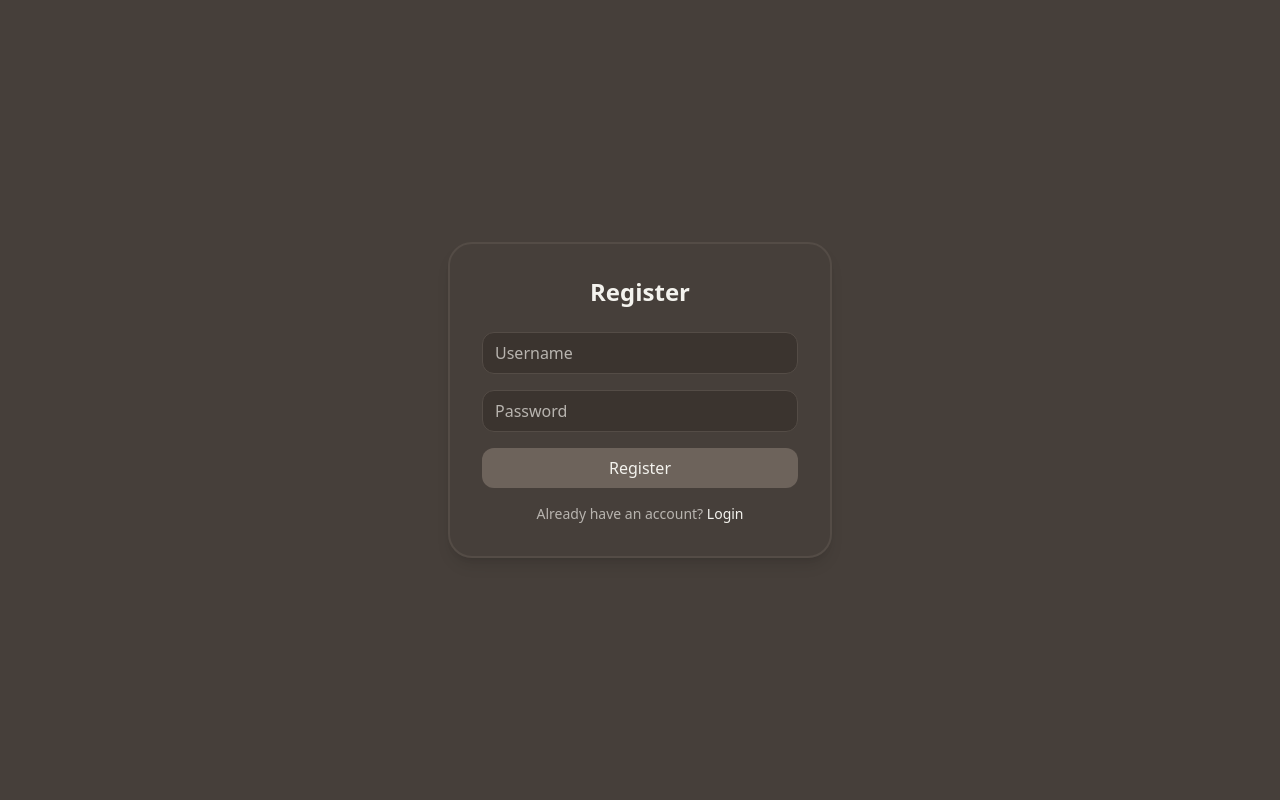
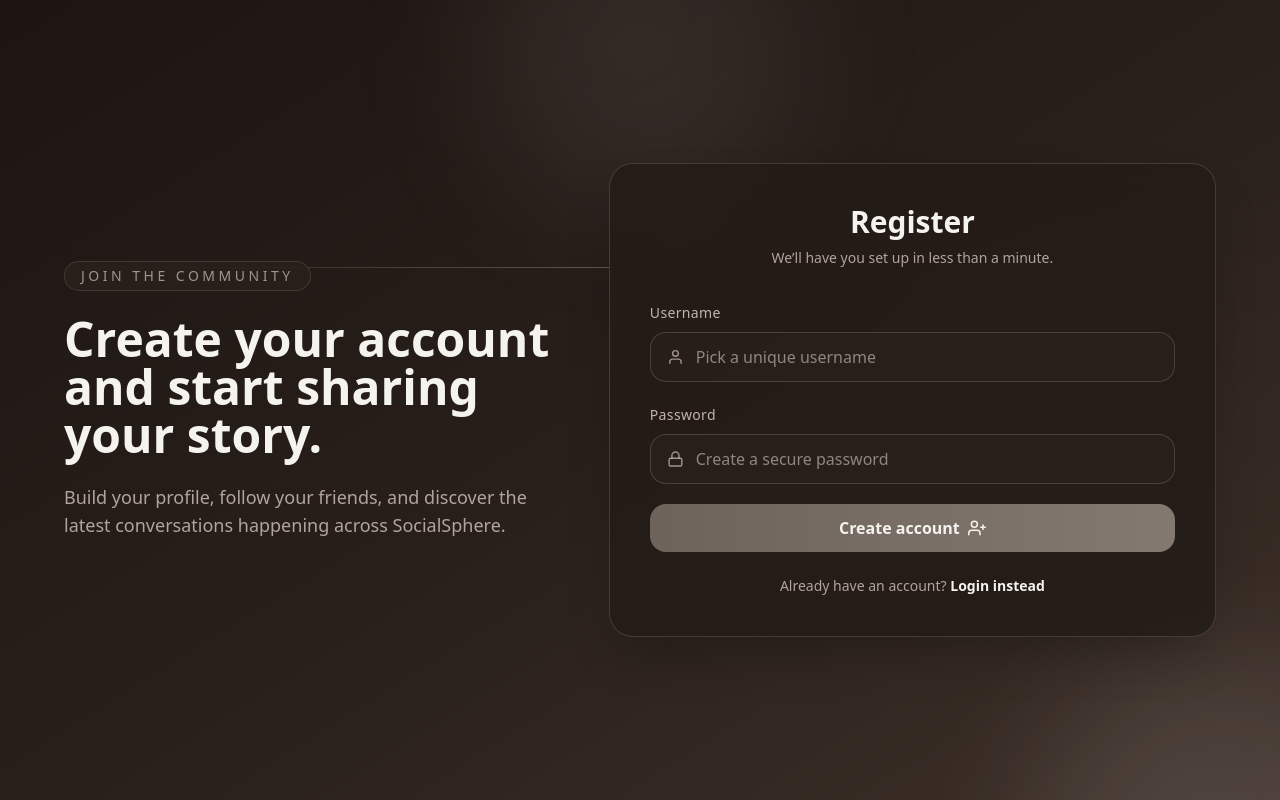
Before and after one commit to TOX9C/social-media, a React (Vite) app in the folder frontend/: page /register in a window 1280 px wide. Built offline with nearby package versions, Linux system fonts and the light colour scheme; no server answers.

Commit message:
made some changes to the login and the register pages

```diff
--- a/frontend/src/pages/Login.jsx
+++ b/frontend/src/pages/Login.jsx
@@ -1,21 +1,35 @@
 import { useState } from "react";
 import { useNavigate, Link } from "react-router-dom";
+import { FiUser, FiLock, FiArrowRight } from "react-icons/fi";
 import { API_URL } from "../config";
 
 const Login = () => {
   const [username, setUsername] = useState("");
   const [password, setPassword] = useState("");
+  const [status, setStatus] = useState({ type: "", text: "" });
+  const [loading, setLoading] = useState(false);
   const navigate = useNavigate();
 
   const handleLogin = async (e) => {
     e.preventDefault();
+    if (loading) return;
+    const trimmedUsername = username.trim();
+
+    if (!trimmedUsername || !password.trim()) {
+      setStatus({ type: "error", text: "Enter both your username and password." });
+      return;
+    }
+
+    setStatus({ type: "", text: "" });
+    setLoading(true);
+
     try {
       const response = await fetch(`${API_URL}/auth/login`, {
         method: "POST",
         headers: {
           "Content-type": "application/json",
         },
-        body: JSON.stringify({ username, password }),
+        body: JSON.stringify({ username: trimmedUsername, password }),
       });
 
       const data = await response.json();
@@ -23,47 +37,122 @@ const Login = () => {
       if (response.ok) {
         localStorage.setItem("token", data.token);
         navigate("/");
+        return;
       }
-    } catch (error) {
-      // Login error
+
+      setStatus({
+        type: "error",
+        text: data?.message || "Those credentials don’t match any account.",
+      });
+    } catch {
+      setStatus({
+        type: "error",
+        text: "We couldn’t reach the server. Please try again.",
+      });
+    } finally {
+      setLoading(false);
     }
   };
 
   return (
-    <div className="flex items-center justify-center min-h-screen px-4">
-      <div className="border-2 border-[#544c46] rounded-3xl p-8 w-full max-w-sm shadow-lg text-[#f4f3ee]">
-        <h1 className="text-2xl font-semibold text-center mb-6">Login</h1>
-        <form onSubmit={handleLogin} className="flex flex-col gap-4">
+    <div className="relative min-h-screen overflow-hidden bg-gradient-to-br from-[#1c1814] via-[#2a231e] to-[#3d332c] text-[#f4f3ee]">
+      <div className="absolute inset-0">
+        <div className="absolute -top-24 -left-24 h-72 w-72 rounded-full bg-[#f4f3ee]/10 blur-3xl" />
+        <div className="absolute -bottom-32 -right-20 h-80 w-80 rounded-full bg-[#d3c7be]/10 blur-3xl" />
+        <div className="absolute inset-y-0 left-1/2 hidden w-px translate-x-[-50%] bg-gradient-to-b from-transparent via-[#6d635b]/40 to-transparent lg:block" />
+      </div>
+
+      <div className="relative z-10 flex min-h-screen flex-col justify-center px-6 py-16">
+        <div className="mx-auto grid w-full max-w-6xl items-center gap-12 lg:grid-cols-[1.1fr_0.9fr]">
+          <div className="space-y-6 text-center lg:text-left">
+            <span className="inline-flex items-center gap-2 rounded-full border border-[#6d635b]/40 bg-[#2f2722]/80 px-4 py-1 text-sm uppercase tracking-[0.25em] text-[#d3c7be]/70">
+              Welcome back
+            </span>
+            <h1 className="text-4xl font-semibold leading-tight md:text-5xl">
+              Sign back in and jump into the latest conversations.
+            </h1>
+            <p className="text-base text-[#d3c7be]/80 md:text-lg">
+              Keep up with your communities, react to new posts, and pick up
+              your chats right where you left off.
+            </p>
+          </div>
+
+          <div className="rounded-3xl border border-[#5a514a]/60 bg-[#251f1b]/80 p-8 shadow-2xl backdrop-blur-xl sm:p-10">
+            <div className="mb-8 text-center">
+              <h2 className="text-3xl font-semibold">Login</h2>
+              <p className="mt-2 text-sm text-[#d3c7be]/80">
+                Enter your details to access your SocialSphere account.
+              </p>
+            </div>
+
+            {status.text && (
+              <div
+                className={`mb-6 rounded-2xl border px-4 py-3 text-sm font-medium transition ${
+                  status.type === "error"
+                    ? "border-red-400/60 bg-red-400/10 text-red-200"
+                    : "border-emerald-400/50 bg-emerald-400/10 text-emerald-100"
+                }`}
+              >
+                {status.text}
+              </div>
+            )}
+
+            <form onSubmit={handleLogin} className="space-y-5">
+              <label className="block text-left">
+                <span className="text-sm font-medium tracking-wide text-[#d3c7be]/90">
+                  Username
+                </span>
+                <div className="mt-2 flex items-center gap-3 rounded-2xl border border-[#5a514a]/70 bg-[#2f2722]/80 px-4 py-3 transition focus-within:border-[#d3c7be]/70 focus-within:ring-2 focus-within:ring-[#847970]/50">
+                  <FiUser className="text-lg text-[#d3c7be]/70" />
                   <input
                     type="text"
-            placeholder="Username"
                     value={username}
                     onChange={(e) => setUsername(e.target.value)}
-            className="w-full bg-[#3b342f] border border-[#544c46] rounded-xl px-3 py-2 focus:outline-none focus:ring-2 focus:ring-[#847970] placeholder-[#b8b4af]"
+                    placeholder="Enter your username"
+                    className="w-full bg-transparent text-base placeholder:text-[#b8b4af]/70 focus:outline-none"
+                    autoComplete="username"
                   />
+                </div>
+              </label>
+
+              <label className="block text-left">
+                <span className="text-sm font-medium tracking-wide text-[#d3c7be]/90">
+                  Password
+                </span>
+                <div className="mt-2 flex items-center gap-3 rounded-2xl border border-[#5a514a]/70 bg-[#2f2722]/80 px-4 py-3 transition focus-within:border-[#d3c7be]/70 focus-within:ring-2 focus-within:ring-[#847970]/50">
+                  <FiLock className="text-lg text-[#d3c7be]/70" />
                   <input
                     type="password"
-            placeholder="Password"
                     value={password}
                     onChange={(e) => setPassword(e.target.value)}
-            className="w-full bg-[#3b342f] border border-[#544c46] rounded-xl px-3 py-2 focus:outline-none focus:ring-2 focus:ring-[#847970] placeholder-[#b8b4af]"
+                    placeholder="Enter your password"
+                    className="w-full bg-transparent text-base placeholder:text-[#b8b4af]/70 focus:outline-none"
+                    autoComplete="current-password"
                   />
+                </div>
+              </label>
+
               <button
                 type="submit"
-            className="bg-[#6d635b] hover:bg-[#847970] transition-all duration-200 rounded-xl py-2 font-medium"
+                disabled={loading}
+                className="group mt-2 flex w-full items-center justify-center gap-2 rounded-2xl bg-gradient-to-r from-[#6d635b] to-[#847970] px-5 py-3 text-base font-semibold text-[#f4f3ee] transition hover:from-[#847970] hover:to-[#6d635b] disabled:cursor-not-allowed disabled:opacity-60"
               >
-            Login
+                {loading ? "Signing in..." : "Login"}
+                <FiArrowRight className="text-lg transition group-hover:translate-x-1" />
               </button>
             </form>
-        <p className="text-center text-sm mt-4 text-[#b8b4af]">
+
+            <p className="mt-6 text-center text-sm text-[#d3c7be]/80">
               Don’t have an account?{" "}
               <Link
                 to="/register"
-            className="text-[#f4f3ee] hover:underline font-medium"
+                className="font-semibold text-[#f4f3ee] underline-offset-4 transition hover:underline"
               >
-            Register
+                Register for free
               </Link>
             </p>
+          </div>
+        </div>
       </div>
     </div>
   );
--- a/frontend/src/pages/Register.jsx
+++ b/frontend/src/pages/Register.jsx
@@ -1,71 +1,170 @@
-import { useState } from "react";
+import { useEffect, useRef, useState } from "react";
 import { useNavigate, Link } from "react-router-dom";
+import { FiUser, FiLock, FiUserPlus } from "react-icons/fi";
 import { API_URL } from "../config";
 
 const Register = () => {
   const [username, setUsername] = useState("");
   const [password, setPassword] = useState("");
+  const [status, setStatus] = useState({ type: "", text: "" });
+  const [loading, setLoading] = useState(false);
   const navigate = useNavigate();
+  const redirectTimeoutRef = useRef(null);
+
+  useEffect(() => {
+    return () => {
+      if (redirectTimeoutRef.current) {
+        clearTimeout(redirectTimeoutRef.current);
+      }
+    };
+  }, []);
 
   const handleRegister = async (e) => {
     e.preventDefault();
+    if (loading) return;
+    const trimmedUsername = username.trim();
+
+    if (!trimmedUsername || !password.trim()) {
+      setStatus({ type: "error", text: "Choose a username and password to continue." });
+      return;
+    }
+
+    setStatus({ type: "", text: "" });
+    setLoading(true);
+
     try {
       const response = await fetch(`${API_URL}/auth/register`, {
         method: "POST",
         headers: {
           "Content-type": "application/json",
         },
-        body: JSON.stringify({ username, password }),
+        body: JSON.stringify({ username: trimmedUsername, password }),
       });
 
       const data = await response.json();
 
       if (response.ok) {
-        console.log("Registration successful");
-        navigate("/login");
-      } else {
-        console.log(data.message || "Registration failed");
+        setStatus({
+          type: "success",
+          text: "Account created! Redirecting you to sign in...",
+        });
+        redirectTimeoutRef.current = setTimeout(() => navigate("/login"), 1200);
+        return;
       }
-    } catch (error) {
-      console.log(error);
+
+      setStatus({
+        type: "error",
+        text: data?.message || "We couldn’t create that account.",
+      });
+    } catch {
+      setStatus({
+        type: "error",
+        text: "We couldn’t reach the server. Please try again.",
+      });
+    } finally {
+      setLoading(false);
     }
   };
 
   return (
-    <div className="flex items-center justify-center min-h-screen px-4">
-      <div className="border-2 border-[#544c46] rounded-3xl p-8 w-full max-w-sm shadow-lg text-[#f4f3ee]">
-        <h1 className="text-2xl font-semibold text-center mb-6">Register</h1>
-        <form onSubmit={handleRegister} className="flex flex-col gap-4">
+    <div className="relative min-h-screen overflow-hidden bg-gradient-to-br from-[#1c1511] via-[#281f1a] to-[#3d2f28] text-[#f4f3ee]">
+      <div className="absolute inset-0">
+        <div className="absolute -top-28 left-1/2 h-80 w-80 -translate-x-1/2 rounded-full bg-[#bcaea2]/10 blur-3xl" />
+        <div className="absolute bottom-[-30%] right-[-10%] h-96 w-96 rounded-full bg-[#f4f3ee]/10 blur-3xl" />
+        <div className="absolute inset-x-12 top-1/3 hidden h-px bg-gradient-to-r from-transparent via-[#bcaea2]/40 to-transparent md:block" />
+      </div>
+
+      <div className="relative z-10 flex min-h-screen flex-col justify-center px-6 py-16">
+        <div className="mx-auto grid w-full max-w-6xl items-center gap-12 lg:grid-cols-[0.9fr_1.1fr]">
+          <div className="order-2 space-y-6 text-center lg:order-1 lg:text-left">
+            <span className="inline-flex items-center gap-2 rounded-full border border-[#6d5f58]/40 bg-[#2a211c]/80 px-4 py-1 text-sm uppercase tracking-[0.25em] text-[#d3c7be]/70">
+              Join the community
+            </span>
+            <h1 className="text-4xl font-semibold leading-tight md:text-5xl">
+              Create your account and start sharing your story.
+            </h1>
+            <p className="text-base text-[#d3c7be]/80 md:text-lg">
+              Build your profile, follow your friends, and discover the latest
+              conversations happening across SocialSphere.
+            </p>
+          </div>
+
+          <div className="order-1 rounded-3xl border border-[#5a514a]/60 bg-[#241c17]/85 p-8 shadow-2xl backdrop-blur-xl sm:p-10 lg:order-2">
+            <div className="mb-8 text-center">
+              <h2 className="text-3xl font-semibold">Register</h2>
+              <p className="mt-2 text-sm text-[#d3c7be]/80">
+                We’ll have you set up in less than a minute.
+              </p>
+            </div>
+
+            {status.text && (
+              <div
+                className={`mb-6 rounded-2xl border px-4 py-3 text-sm font-medium transition ${
+                  status.type === "error"
+                    ? "border-red-400/60 bg-red-400/10 text-red-200"
+                    : "border-emerald-400/50 bg-emerald-400/10 text-emerald-100"
+                }`}
+              >
+                {status.text}
+              </div>
+            )}
+
+            <form onSubmit={handleRegister} className="space-y-5">
+              <label className="block text-left">
+                <span className="text-sm font-medium tracking-wide text-[#d3c7be]/90">
+                  Username
+                </span>
+                <div className="mt-2 flex items-center gap-3 rounded-2xl border border-[#5a514a]/70 bg-[#2a211c]/80 px-4 py-3 transition focus-within:border-[#d3c7be]/70 focus-within:ring-2 focus-within:ring-[#847970]/50">
+                  <FiUser className="text-lg text-[#d3c7be]/70" />
                   <input
                     type="text"
-            placeholder="Username"
                     value={username}
                     onChange={(e) => setUsername(e.target.value)}
-            className="w-full bg-[#3b342f] border border-[#544c46] rounded-xl px-3 py-2 focus:outline-none focus:ring-2 focus:ring-[#847970] placeholder-[#b8b4af]"
+                    placeholder="Pick a unique username"
+                    className="w-full bg-transparent text-base placeholder:text-[#b8b4af]/70 focus:outline-none"
+                    autoComplete="username"
                   />
+                </div>
+              </label>
+
+              <label className="block text-left">
+                <span className="text-sm font-medium tracking-wide text-[#d3c7be]/90">
+                  Password
+                </span>
+                <div className="mt-2 flex items-center gap-3 rounded-2xl border border-[#5a514a]/70 bg-[#2a211c]/80 px-4 py-3 transition focus-within:border-[#d3c7be]/70 focus-within:ring-2 focus-within:ring-[#847970]/50">
+                  <FiLock className="text-lg text-[#d3c7be]/70" />
                   <input
                     type="password"
-            placeholder="Password"
                     value={password}
                     onChange={(e) => setPassword(e.target.value)}
-            className="w-full bg-[#3b342f] border border-[#544c46] rounded-xl px-3 py-2 focus:outline-none focus:ring-2 focus:ring-[#847970] placeholder-[#b8b4af]"
+                    placeholder="Create a secure password"
+                    className="w-full bg-transparent text-base placeholder:text-[#b8b4af]/70 focus:outline-none"
+                    autoComplete="new-password"
                   />
+                </div>
+              </label>
+
               <button
                 type="submit"
-            className="bg-[#6d635b] hover:bg-[#847970] transition-all duration-200 rounded-xl py-2 font-medium"
+                disabled={loading}
+                className="group mt-2 flex w-full items-center justify-center gap-2 rounded-2xl bg-gradient-to-r from-[#6d635b] to-[#847970] px-5 py-3 text-base font-semibold text-[#f4f3ee] transition hover:from-[#847970] hover:to-[#6d635b] disabled:cursor-not-allowed disabled:opacity-60"
               >
-            Register
+                {loading ? "Creating account..." : "Create account"}
+                <FiUserPlus className="text-lg transition group-hover:translate-x-1" />
               </button>
             </form>
-        <p className="text-center text-sm mt-4 text-[#b8b4af]">
+
+            <p className="mt-6 text-center text-sm text-[#d3c7be]/80">
               Already have an account?{" "}
               <Link
                 to="/login"
-            className="text-[#f4f3ee] hover:underline font-medium"
+                className="font-semibold text-[#f4f3ee] underline-offset-4 transition hover:underline"
               >
-            Login
+                Login instead
               </Link>
             </p>
+          </div>
+        </div>
       </div>
     </div>
   );
```
Also changed, not shown: 1 other file (tests, documents, lock files or other folders). Lines whose indentation alone changed are shown as unchanged.
